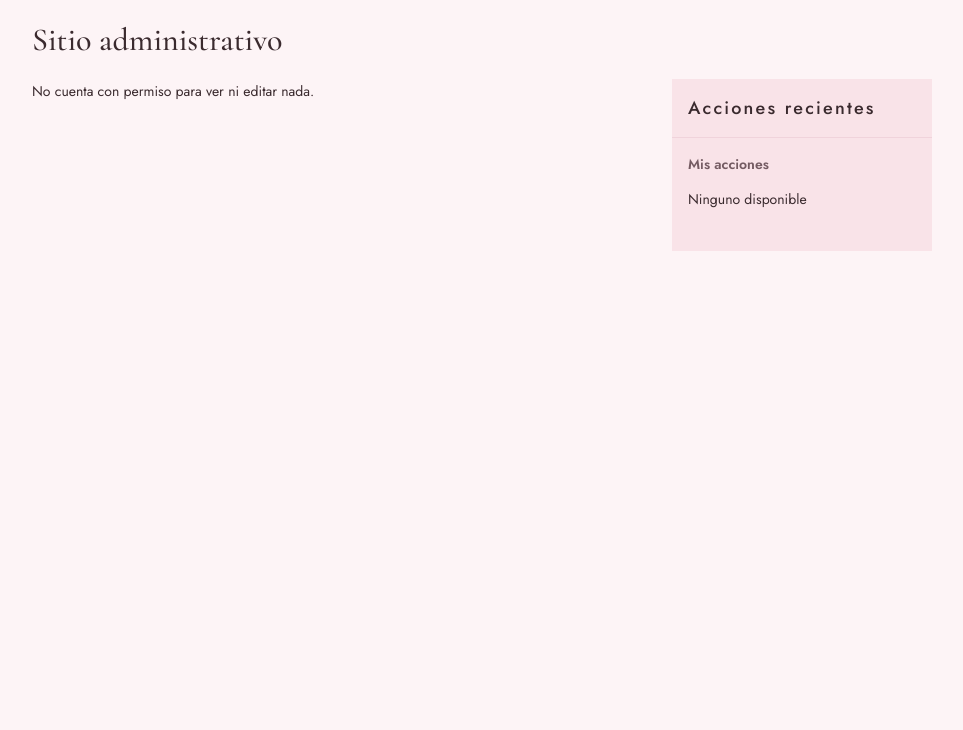
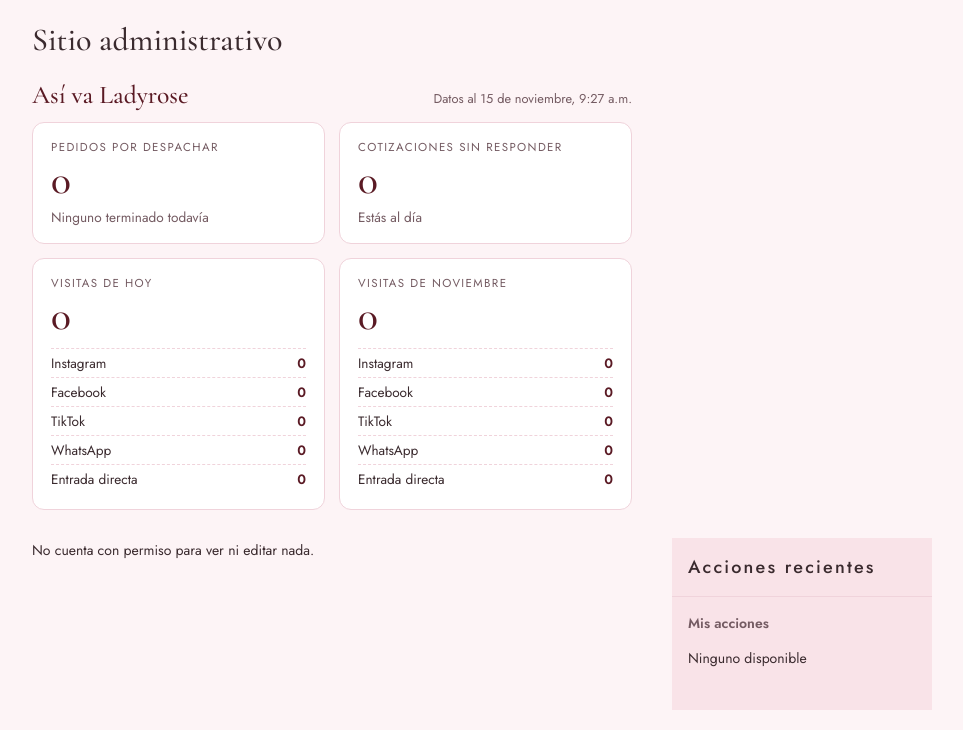
Before and after one commit to andres-2007/LadyRose, a Django app: page /admin/ in a window 1280 px wide. Shown: the part 83-813 px from the top of the page, without its empty margins (8-971 px from the left). Before the commit the page ends 334 px from the top, so only its background shows below. Run offline with Django 5.2, Linux system fonts and the light colour scheme; the visitor is signed in with stand-in values (Sample User, id 1); data comes from the database, SQL or seed files in the repository; data that the repository does not hold is empty.

Commit message:
HU 22 - Pantalla inicial del panel con las tarjetas de resumen (SCRUM-96)
Al entrar al panel la duena ve arriba el resumen del negocio: pedidos por
despachar (y cuantos ya estan terminados), cotizaciones sin responder (y
cuantas pasaron las 24 horas habiles), visitas de hoy y visitas del mes,
separadas por Instagram, Facebook, TikTok, WhatsApp y entrada directa.
Los datos se calculan cada vez que se abre o recarga la pagina y se muestra
la hora en que se tomaron. Cada tarjeta sale solo si el usuario tiene permiso
de ver esos datos: la disenadora no ve las visitas.

Co-Authored-By: Claude Opus 5.5 <noreply@anthropic.com>
Claude-Session: https://claude.ai/code/session_01Mk3sTUiaMmhUVWx8ZkCgiP

```diff
--- a/core/templatetags/ladyrose.py
+++ b/core/templatetags/ladyrose.py
@@ -51,3 +51,28 @@ def actual(context, prefijo, exacto=False):
 @register.filter
 def primer_nombre(nombre):
     return (nombre or "").split(" ")[0]
+
+
+@register.simple_tag(takes_context=True)
+def resumen_panel(context):
+    """HU 22: datos de las tarjetas del panel principal.
+
+    Cada tarjeta sale solo si el usuario puede ver esos datos (las visitas son solo para la dueña).
+    Se calcula cada vez que se abre la página, así que siempre está al día (CA 4).
+    """
+    from django.utils import timezone
+
+    from core import resumen
+
+    usuario = context["request"].user
+    datos = {}
+    if usuario.has_perm("pedidos.view_pedido"):
+        datos["pedidos"] = resumen.resumen_pedidos()
+    if usuario.has_perm("cotizaciones.view_solicitudcotizacion"):
+        datos["cotizaciones"] = resumen.resumen_cotizaciones()
+    if usuario.has_perm("core.view_visitaorigen"):
+        datos["visitas_hoy"] = resumen.visitas_hoy()
+        datos["visitas_mes"] = resumen.visitas_mes()
+    if datos:
+        datos["generado"] = timezone.localtime()
+    return datos
--- a/static/css/panel.css
+++ b/static/css/panel.css
@@ -63,3 +63,18 @@ h1, #content h1 { font-family: "Cormorant Garamond", Georgia, serif; font-weight
 #result_list tr.lr-fila-atrasada td:first-child { box-shadow: inset 4px 0 0 #e0457b; }
 .lr-boton-wa { white-space: nowrap; }
 .lr-resumen a.lr-resumen--alerta { border-color: #e0457b; color: #c9336a; }
+/* HU 22: panel principal de la dueña */
+.lr-tablero { margin: 0 0 28px; }
+.lr-tablero__cabecera { display: flex; justify-content: space-between; align-items: baseline; gap: 12px; flex-wrap: wrap; margin-bottom: 12px; }
+.lr-tablero__cabecera h2 { margin: 0; font-family: "Cormorant Garamond", Georgia, serif; font-size: 1.6rem; font-weight: 500; color: #5a1a24; }
+.lr-tablero__cabecera span { color: #745b62; font-size: .8rem; }
+.lr-tarjetas { display: grid; grid-template-columns: repeat(auto-fit, minmax(200px, 1fr)); gap: 14px; }
+.lr-tarjeta { display: flex; flex-direction: column; gap: 4px; background: #fff; border: 1px solid #f0d3db; border-radius: 12px; padding: 16px 18px; color: #3a2a2e; text-decoration: none; }
+.lr-tarjeta__titulo { font-size: .72rem; letter-spacing: .12em; text-transform: uppercase; color: #745b62; }
+.lr-tarjeta__numero { font-family: "Cormorant Garamond", Georgia, serif; font-size: 2.6rem; font-weight: 500; line-height: 1.05; color: #5a1a24; }
+.lr-tarjeta__detalle { font-size: .85rem; color: #745b62; }
+.lr-tarjeta--alerta { border-color: #e0457b; box-shadow: inset 4px 0 0 #e0457b; }
+.lr-tarjeta--alerta .lr-tarjeta__detalle { color: #c9336a; font-weight: 600; }
+.lr-canales { list-style: none; margin: 6px 0 0; padding: 0; }
+.lr-canales li { list-style: none; display: flex; justify-content: space-between; gap: 10px; padding: 4px 0; border-top: 1px dashed #f0d3db; font-size: .85rem; }
+.lr-canales li span:last-child { font-weight: 600; color: #5a1a24; }
--- /dev/null
+++ b/templates/admin/index.html
@@ -0,0 +1,47 @@
+{% extends "admin/index.html" %}
+{% load ladyrose %}
+{% block content %}
+{% resumen_panel as resumen %}
+{% if resumen %}
+{# HU 22: resumen de cómo va el negocio al entrar al panel #}
+<section class="lr-tablero" aria-label="Resumen del negocio">
+  <div class="lr-tablero__cabecera">
+    <h2>Así va Ladyrose</h2>
+    <span>Datos al {{ resumen.generado|date:"j \d\e F"|lower }}, {{ resumen.generado|date:"g:i a" }}</span>
+  </div>
+  <div class="lr-tarjetas">
+    {% if resumen.pedidos %}
+    <div class="lr-tarjeta">
+      <span class="lr-tarjeta__titulo">Pedidos por despachar</span>
+      <strong class="lr-tarjeta__numero">{{ resumen.pedidos.total }}</strong>
+      <span class="lr-tarjeta__detalle">{% if resumen.pedidos.listos %}{{ resumen.pedidos.listos }} ya terminado{{ resumen.pedidos.listos|pluralize }}, listo{{ resumen.pedidos.listos|pluralize }} para enviar{% else %}Ninguno terminado todavía{% endif %}</span>
+    </div>
+    {% endif %}
+    {% if resumen.cotizaciones %}
+    <div class="lr-tarjeta {% if resumen.cotizaciones.atrasadas %}lr-tarjeta--alerta{% endif %}">
+      <span class="lr-tarjeta__titulo">Cotizaciones sin responder</span>
+      <strong class="lr-tarjeta__numero">{{ resumen.cotizaciones.total }}</strong>
+      <span class="lr-tarjeta__detalle">{% if resumen.cotizaciones.atrasadas %}{{ resumen.cotizaciones.atrasadas }} con más de 24 horas hábiles{% elif resumen.cotizaciones.total %}Todas dentro del tiempo de respuesta{% else %}Estás al día{% endif %}</span>
+    </div>
+    {% endif %}
+    {% if resumen.visitas_hoy %}
+    <div class="lr-tarjeta lr-tarjeta--visitas">
+      <span class="lr-tarjeta__titulo">Visitas de hoy</span>
+      <strong class="lr-tarjeta__numero">{{ resumen.visitas_hoy.total }}</strong>
+      <ul class="lr-canales">
+        {% for c in resumen.visitas_hoy.canales %}<li><span>{{ c.nombre }}</span><span>{{ c.total }}</span></li>{% endfor %}
+      </ul>
+    </div>
+    <div class="lr-tarjeta lr-tarjeta--visitas">
+      <span class="lr-tarjeta__titulo">Visitas de {{ resumen.generado|date:"F" }}</span>
+      <strong class="lr-tarjeta__numero">{{ resumen.visitas_mes.total }}</strong>
+      <ul class="lr-canales">
+        {% for c in resumen.visitas_mes.canales %}<li><span>{{ c.nombre }}</span><span>{{ c.total }}</span></li>{% endfor %}
+      </ul>
+    </div>
+    {% endif %}
+  </div>
+</section>
+{% endif %}
+{{ block.super }}
+{% endblock %}
```
